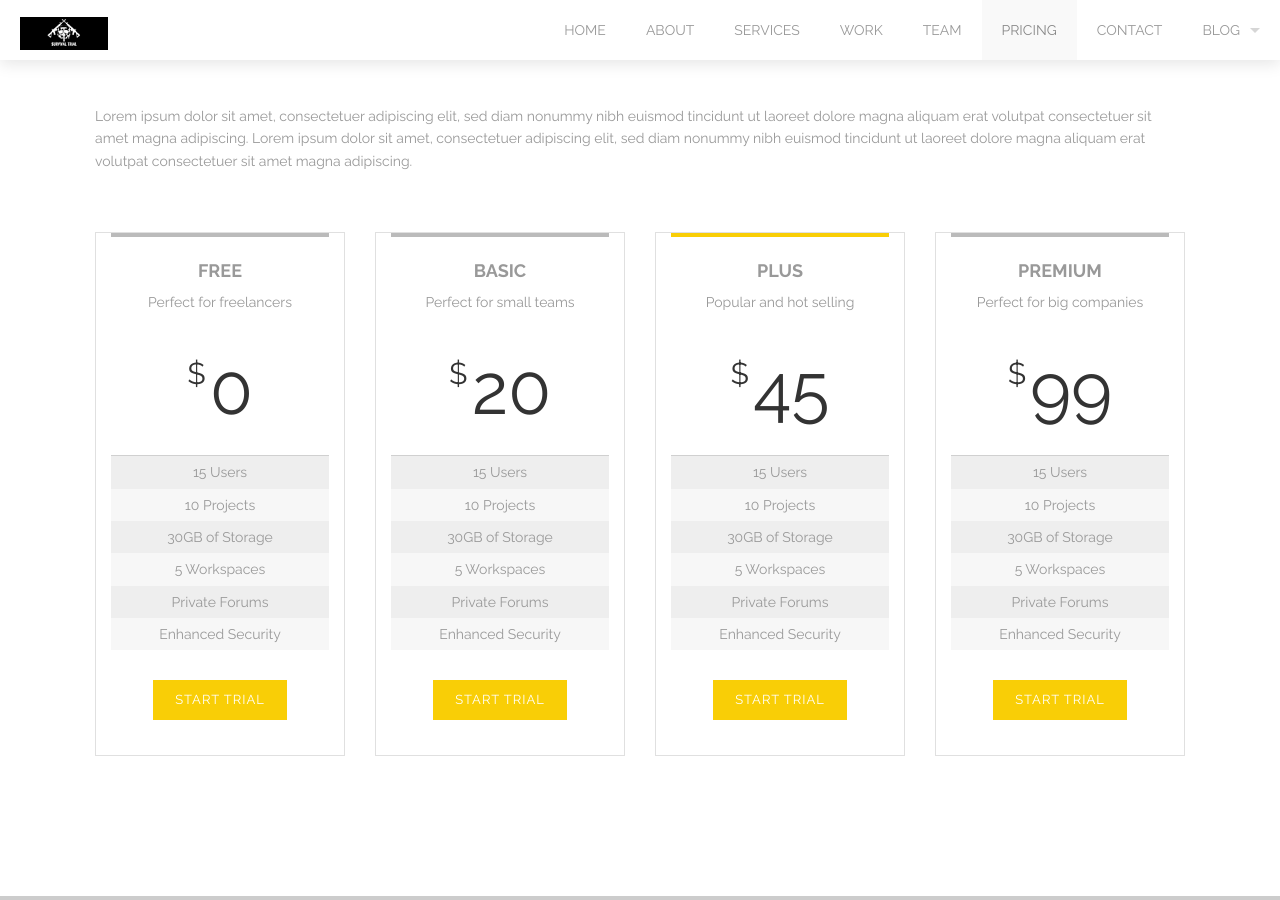
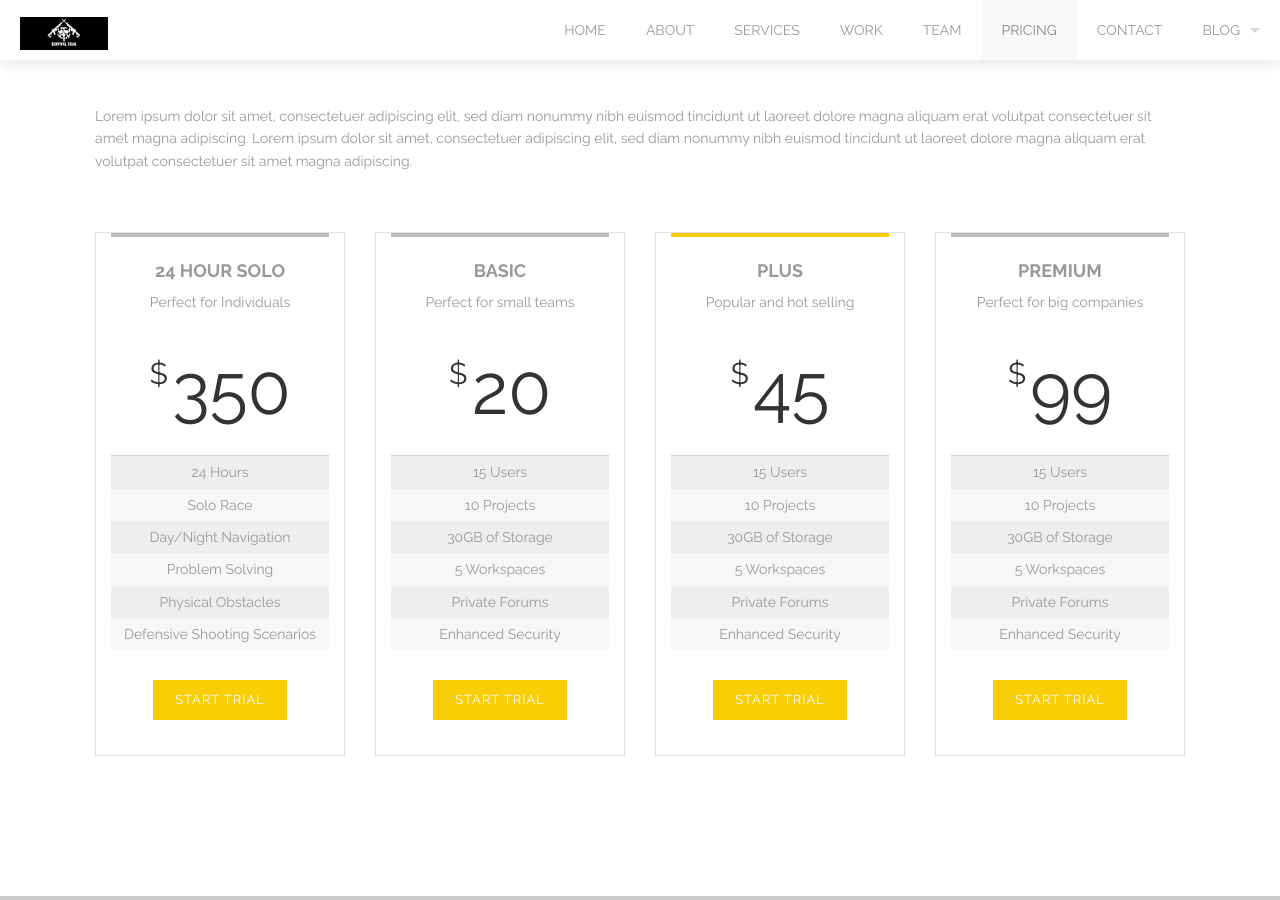
Before and after one commit to jonweiler/jonweiler.github.io, a Jekyll site: the page built from index.html, in a window 1280 px wide and 900 px high, scrolled down 6318 px. Built offline with Jekyll 4.4.1, drawn with Linux system fonts in a browser that asks for light colours.

Commit message:
update index

```diff
--- a/index.html
+++ b/index.html
@@ -142,16 +142,16 @@ clients:
 
 
 price_boxes:
-  - type: free
-    desc: Perfect for freelancers
-    cost: 0
+  - type: 24 Hour Solo
+    desc: Perfect for Individuals
+    cost: 350
     lines:
-      - 15 Users
-      - 10 Projects
-      - 30GB of Storage
-      - 5 Workspaces
-      - Private Forums
-      - Enhanced Security
+      - 24 Hours
+      - Solo Race
+      - Day/Night Navigation
+      - Problem Solving
+      - Physical Obstacles
+      - Defensive Shooting Scenarios
   - type: basic
     desc: Perfect for small teams
     cost: 20
```
